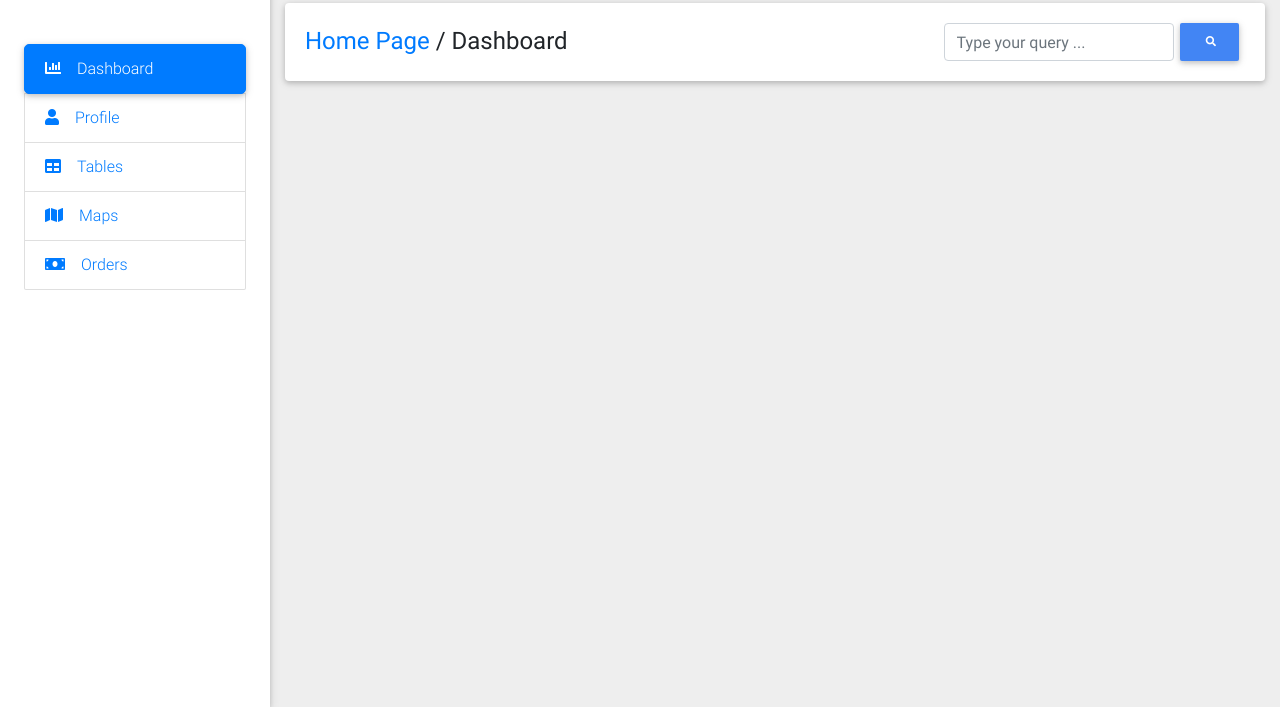
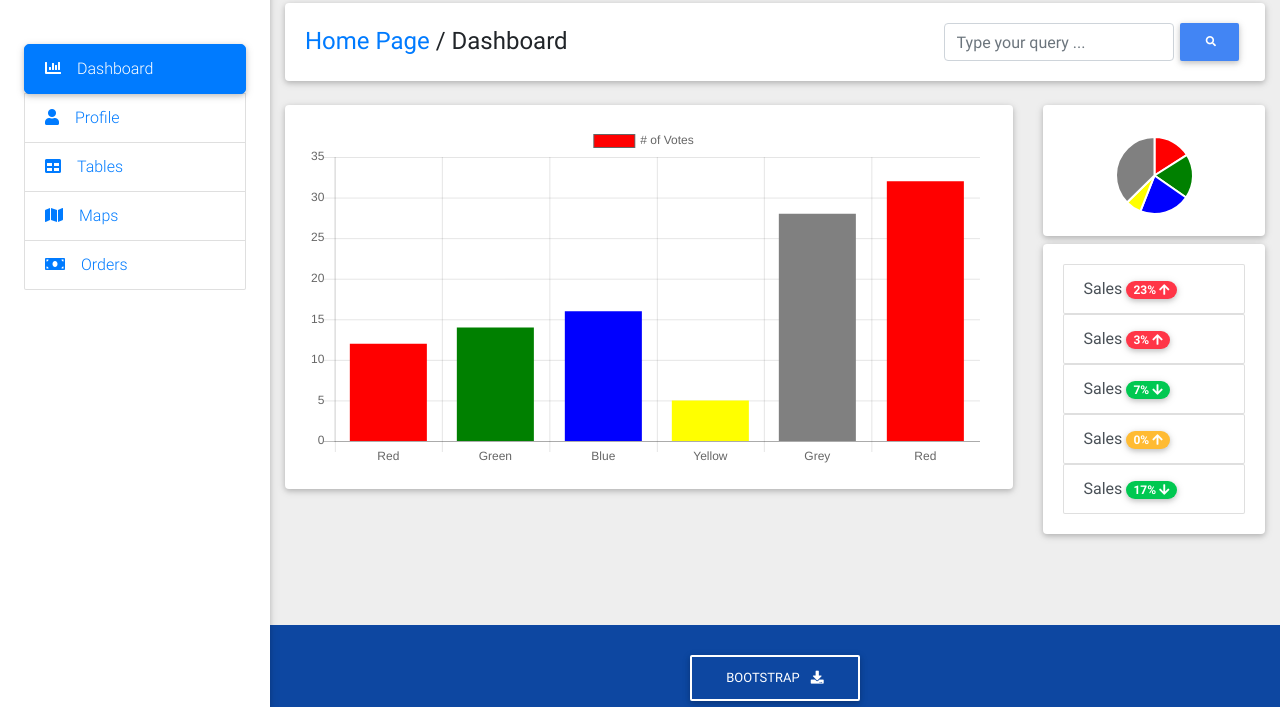
Before and after one commit to OlegMarko/dashboard-mdb, a plain HTML site: page index.html in a window 1280 px wide. Shown: the part 93-800 px from the top of the page. Drawn offline with Linux system fonts and the light colour scheme.

Commit message:
Added charts

```diff
--- a/index.html
+++ b/index.html
@@ -92,7 +92,7 @@
 
   <main class="pt-5 max-lg-5">
     <div class="container-fluid mt-5">
-      <div class="card mb-4 wow fadeIn">
+      <div class="card mb-4 wow zoomIn">
         <div class="card-body d-sm-flex justify-content-between">
           <h4 class="mb-2 mb-sm-0 pt-1">
             <a href="#">Home Page</a>
@@ -108,8 +108,77 @@
           </form>
         </div>
       </div>
+
+      <div class="row">
+        <div class="col-md-9 mb-4">
+          <div class="card wow slideInLeft">
+            <div class="card-body">
+              <canvas id="myChart"></canvas>
+            </div>
+          </div>
+        </div>
+
+        <div class="col-md-3 mb-4">
+          <div class="card wow slideInRight mb-2">
+            <div class="card-body">
+              <canvas id="pieChart"></canvas>
+            </div>
+          </div>
+
+          <div class="card mb-4 wow slideInRight">
+            <div class="card-body">
+              <div class="list-group list-group-flash">
+                <a href="#" class="list-group-item list-group-item-action waves-effect">
+                  Sales
+                  <span class="badge badge-danger badge-pill pull-right">
+                    23% <i class="fa fa-arrow-up nl-1"></i>
+                  </span>
+                </a>
+              </div>
+              <div class="list-group list-group-flash">
+                <a href="#" class="list-group-item list-group-item-action waves-effect">
+                  Sales
+                  <span class="badge badge-danger badge-pill pull-right">
+                    3% <i class="fa fa-arrow-up nl-1"></i>
+                  </span>
+                </a>
+              </div>
+              <div class="list-group list-group-flash">
+                <a href="#" class="list-group-item list-group-item-action waves-effect">
+                  Sales
+                  <span class="badge badge-success badge-pill pull-right">
+                    7% <i class="fa fa-arrow-down nl-1"></i>
+                  </span>
+                </a>
+              </div>
+              <div class="list-group list-group-flash">
+                <a href="#" class="list-group-item list-group-item-action waves-effect">
+                  Sales
+                  <span class="badge badge-warning badge-pill pull-right">
+                    0% <i class="fa fa-arrow-up nl-1"></i>
+                  </span>
+                </a>
+              </div>
+              <div class="list-group list-group-flash">
+                <a href="#" class="list-group-item list-group-item-action waves-effect">
+                  Sales
+                  <span class="badge badge-success badge-pill pull-right">
+                    17% <i class="fa fa-arrow-down nl-1"></i>
+                  </span>
+                </a>
+              </div>
+            </div>
+          </div>
+        </div>
+      </div>
     </div>
   </main>
+
+  <footer class="page-footer text-center font-small primary-color-dark darken-2 mt-4 wow fadeIn fixed-bottom">
+    <div class="pt-4">
+      <a href="#" class="btn btn-outline-white">Bootstrap <i class="fa fa-download ml-2"></i></a>
+    </div>
+  </footer>
 
   <!-- SCRIPTS -->
   <!-- JQuery -->
@@ -120,6 +189,8 @@
   <script type="text/javascript" src="js/bootstrap.min.js"></script>
   <!-- MDB core JavaScript -->
   <script type="text/javascript" src="js/mdb.js"></script>
+
+  <script type="text/javascript" src="js/script.js"></script>
 </body>
 
 </html>
--- /dev/null
+++ b/js/script.js
@@ -0,0 +1,66 @@
+new WOW().init();
+
+let ctx = document.getElementById('myChart').getContext('2d');
+let myChart = new Chart(ctx, {
+    type: 'bar',
+    data: {
+        labels: ['Red','Green','Blue','Yellow','Grey','Red'],
+        datasets: [{
+            label: '# of Votes',
+            data: [12, 14, 16, 5, 28, 32],
+            backgroundColor: [
+                'red',
+                'green',
+                'blue',
+                'yellow',
+                'grey',
+                'red'
+            ],
+            borderColor: [
+                'red',
+                'green',
+                'blue',
+                'yellow',
+                'grey',
+                'red'
+            ],
+            borderWidth: 2
+        }]
+    },
+    options: {
+        scales: {
+            yAxes: [{
+                ticks: {
+                    beginAtZero: true
+                }
+            }]
+        }
+    }
+});
+
+let ctxPie = document.getElementById('pieChart').getContext('2d');
+let pieChart = new Chart(ctxPie, {
+    type: 'pie',
+    data: {
+        datasets: [{
+            data: [12, 14, 16, 5, 28],
+            backgroundColor: [
+                'red',
+                'green',
+                'blue',
+                'yellow',
+                'grey'
+            ],
+            hoverBackgroundColor: [
+                'thistle',
+                'thistle',
+                'thistle',
+                'thistle',
+                'thistle'
+            ]
+        }]
+    },
+    options: {
+        responsive: true
+    }
+});
```
